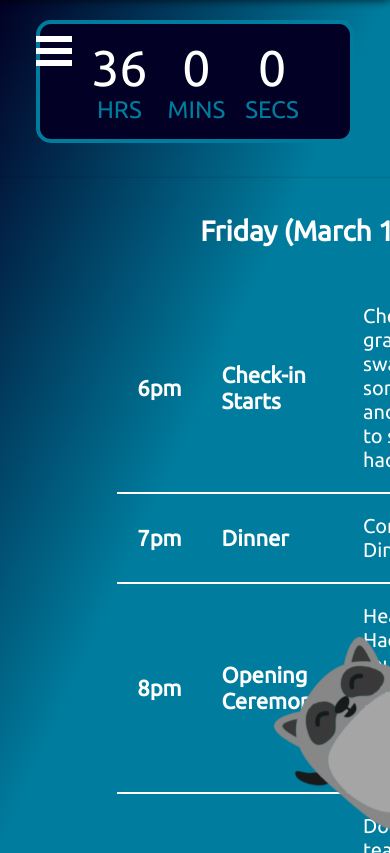
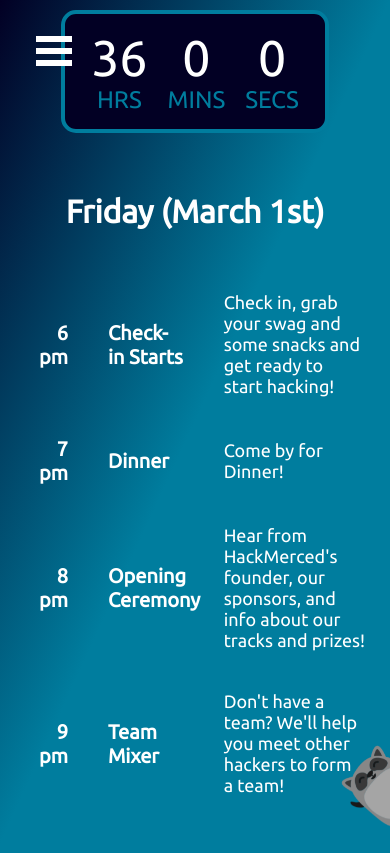
Before and after one commit to HackMerced/HackMerced-IV-Live, a React (Create React App) app in the folder client/: page / in a window 390 px wide. Built offline with nearby package versions, Linux system fonts and the light colour scheme.

Commit message:
FINALLY FIXED MARGINS

```diff
--- a/client/public/index.html
+++ b/client/public/index.html
@@ -3,10 +3,8 @@
   <head>
     <meta charset="utf-8" />
     <link rel="shortcut icon" href="%PUBLIC_URL%/favicon.ico" />
-    <meta
-      name="viewport"
-      content="width=device-width, initial-scale=1, shrink-to-fit=no"
-    />
+    <meta name="viewport" content="width=device-width, maximum-scale=1.0">
+
     <meta name="theme-color" content="#000000" />
     <link rel="manifest" href="%PUBLIC_URL%/manifest.json" />
     <link href="https://fonts.googleapis.com/css?family=Ubuntu" rel="stylesheet">
--- a/client/src/App.css
+++ b/client/src/App.css
@@ -4,29 +4,30 @@
   min-height: 100vh;
 }
 
-.App-header:before {
-  content: "";
+.App-header {
   position: fixed;
-  top: -10px;
-  left: 0;
+  top: 0;
+  z-index: 1000;
   width: 100%;
-  height: 10px;
+  height: 140px;
+}
 
-  -webkit-box-shadow: 0px 0px 10px rgba(0,0,0,.8);
-      -moz-box-shadow: 0px 0px 10px rgba(0,0,0,.8);
-                 box-shadow: 0px 0px 10px rgba(0,0,0,.8);
-
-  z-index: 100;
-}
-.App-header {
-  min-width: 80vh;
-  min-height: calc(100vh - 200px);
+.App-content {
+  height: calc(100vh - 170px);
+  margin-top: 150px;
+  margin-bottom: 20px;
+  margin-left: 20px;
+  margin-right: 20px;
   color: white;
-  margin-top: 160px;
-  min-height: 80vh;
   display: flex;
   flex-direction: column;
   align-items: center;
   justify-content: center;
-  box-shadow: 0px 3px 5px #000;
 }
+
+@media screen and (max-width: 500px) {
+  .App-content {
+    margin-left: 5px;
+    margin-right: 5px;
+  }
+}
--- a/client/src/App.jsx
+++ b/client/src/App.jsx
@@ -16,7 +16,6 @@ import Submission from "./components/Submission";
 import Tracks from "./components/Tracks";
 import NavBar from "./components/NavBar";
 import Timer from "./components/Timer";
-import API from "./components/API";
 import Raccoons from "./components/Raccoons";
 
 class App extends Component {
@@ -24,19 +23,20 @@ class App extends Component {
     return (
       <Router>
         <div className="App">
-          <NavBar />
-          <Timer />
+          <div className="App-header">
+            <NavBar />
+            <Timer />
+          </div>
           <Raccoons />
-          <header className="App-header">
+          <div className="App-content">
             <Route exact path = "/" component = {Schedule}/>
             <Route path = "/Map" component = {MapUCM}/>
             <Route path = "/Tracks" component = {Tracks}/>
             <Route path = "/Prizes" component = {Prizes}/>
-            <Route path = "/API" component = {API}/>
             <Route path = "/Hardware" component = {Hardware}/>
             <Route path = "/Submission" component = {Submission}/>
             <Route path = "/Contact" component = {Contact}/>
-          </header>
+          </div>
         </div>
       </Router>
     );
--- a/client/src/assets/css/NavBar.css
+++ b/client/src/assets/css/NavBar.css
@@ -48,6 +48,7 @@
   /* General sidebar styles */
   .bm-menu {
     background: #020024;
+    height: inherit;
     width: 300px;
     font-size: 2em;
     outline: none;
--- a/client/src/assets/css/Raccoons.css
+++ b/client/src/assets/css/Raccoons.css
@@ -1,12 +1,20 @@
+.raccoon-family {
+    width: 100%;
+    position: absolute;
+    bottom: 0;
+    height: 20px;
+}
+
 button {
     background: transparent;
     border: none;
 }
+
 .raccoon-btn {
-    bottom: 0;
+    width: 100px;
+    top: -160px;
     right: 0;
-    width: 120px;
-  }
+}
 
 .raccoon1 {
     top: 0;
@@ -15,7 +23,7 @@ button {
 }
 
 .raccoon2 {
-    bottom: 300px;
+    bottom: 0;
     left: 400px;
     width: 230px;
 }
@@ -44,11 +52,26 @@ button {
 
 .raccoon {
     position: absolute;
-    z-index: 10000;
+    z-index: 100000;
     transition: transform .3s; /* Animation */
+    overflow-x: hidden;
 }
 
 .raccoon:hover {
     transform: scale(1.2);
     cursor: pointer;
 }
+
+@media screen and (max-width: 600px) {
+    .raccoon-btn {
+        width: 80px;
+        top: -120px;
+    }
+}
+
+@media screen and (max-width: 450px) {
+    .raccoon-btn {
+        width: 50px;
+        top: -80px;
+    }
+}
--- a/client/src/assets/css/Schedule.css
+++ b/client/src/assets/css/Schedule.css
@@ -1,7 +1,8 @@
 .Schedule {
-  width: inherit;
   position: relative;
-
+  overflow-y: scroll;
+  height: 100vh;
+  padding: 0 20px;
 }
 
 .Schedule p {
@@ -11,40 +12,55 @@
 }
 
 table {
-  border-radius: 10px;
-  width: 80vw;
   margin-bottom: 20px;
+  width: 60%;
+  table-layout: fixed;
+  margin: 0 auto;
 }
 
 table caption {
   text-align: center;
-  font-size: 28px;
+  font-size: 2em;
 }
 
 td {
   text-align: left;
-  border-bottom: 2px solid #fff;
   padding: 10px;
 }
 
 .hour {
-  width: 120px;
+  width: 20%;
 }
 
 .event {
-  width: 300px;
+  width: 30%;
+}
+
+.info {
+  width: 50%;
+}
+
+.hour p {
+  text-align: right;
 }
 
 .hour p, .event p {
   font-weight: bold;
   font-size: 22px;
 }
-
-.full-schedule {
-  overflow-y: scroll;
-  height:80vh;
+@media screen and (max-width: 1000px) {
+  table {
+    width: 100%;
+  }
+  .Schedule p {
+    font-size: 18px;
+  }
+  .hour p, .event p {
+    font-size: 20px;
+  }
 }
-
-@media screen and (max-width: 1200px) {
-
+@media screen and (max-width: 500px) {
+  .Schedule {
+    padding: 0;
+  }
 }
--- a/client/src/assets/css/Timer.css
+++ b/client/src/assets/css/Timer.css
@@ -1,21 +1,19 @@
 .Timer {
     background-color: rgb(2,0,36);
     padding: 5px;
-    position: absolute;
-    margin: 20px auto;
+    position: relative;
+    margin: 10px auto;
     border-radius: 15px;
     border: 4px solid #007d9e;
     color: #007d9e;
-    width: 300px;
-    left: 0;
-    right: 0;
+    width: 250px;
     text-align: center;
 }
 
 .time {
     display: inline-block;
     margin: 10px;
-    font-size: 24px;
+    font-size: 1.5em;
 }
 
 .Timer span {
--- a/client/src/components/NavBar.jsx
+++ b/client/src/components/NavBar.jsx
@@ -12,12 +12,10 @@ class NavBar extends Component {
                 <Menu className = "menu">
                     <img src={HM} alt="HackMerced" className="HackMerced" />
                     <p>This is it, Good Luck!</p>
-                    <Link className = "menu-item" to = "/">Home</Link>
-                    <Link className = "menu-item" to = "/Schedule">Schedule</Link>
+                    <Link className = "menu-item" to = "/">Schedule</Link>
                     <Link className = "menu-item" to = "/Map">Map</Link>
                     <Link className = "menu-item" to = "/Tracks">Tracks</Link>
                     <Link className = "menu-item" to = "/Prizes">Prizes</Link>
-                    <Link className = "menu-item" to = "/API">APIs</Link>
                     <Link className = "menu-item" to = "/Hardware">Hardware</Link>
                     <Link className = "menu-item" to = "/Submission">Submission</Link>
                     <Link className = "menu-item" to = "/Contact">Contact</Link>
--- a/client/src/components/Raccoons.jsx
+++ b/client/src/components/Raccoons.jsx
@@ -58,7 +58,7 @@ export default class Raccoons extends Component {
     );
 
     return (
-      <div>
+      <div className="raccoon-family">
         <RaccoonFamily reveal={this.state.showRaccoons} />
         {raccoon_button}
       </div>
--- a/client/src/components/Schedule.jsx
+++ b/client/src/components/Schedule.jsx
@@ -7,14 +7,14 @@ class Schedule extends Component {
     return (
       <div className="Schedule">
         <div className="full-schedule">
-                <table cellSpacing="0">
+            <table cellSpacing="0">
                 <caption>
                     <h4>Friday (March 1st)</h4>
                 </caption>
                 <tbody>
                     <tr>
                     <td className="hour">
-                        <p>6pm</p>
+                        <p>6 pm</p>
                     </td>
                     <td className="event">
                         <p>Check-in Starts</p>
@@ -25,7 +25,7 @@ class Schedule extends Component {
                     </tr>
                     <tr>
                     <td className="hour">
-                        <p>7pm</p>
+                        <p>7 pm</p>
                     </td>
                     <td className="event">
                         <p>Dinner</p>
@@ -36,7 +36,7 @@ class Schedule extends Component {
                     </tr>
                     <tr>
                     <td className="hour">
-                        <p>8pm</p>
+                        <p>8 pm</p>
                     </td>
                     <td className="event">
                         <p>Opening Ceremony</p>
@@ -47,7 +47,7 @@ class Schedule extends Component {
                     </tr>
                     <tr>
                     <td className="hour">
-                        <p>9pm</p>
+                        <p>9 pm</p>
                     </td>
                     <td className="event">
                         <p>Team Mixer</p>
@@ -58,7 +58,7 @@ class Schedule extends Component {
                     </tr>
                     <tr>
                     <td className="hour">
-                        <p>9pm</p>
+                        <p>9 pm</p>
                     </td>
                     <td className="event">
                         <p>Hacking Begins</p>
@@ -77,7 +77,7 @@ class Schedule extends Component {
                 <tbody>
                     <tr>
                     <td className="hour">
-                        <p>12am</p>
+                        <p>12 am</p>
                     </td>
                     <td className="event">
                         <p>Midnight Snack</p>
@@ -88,7 +88,7 @@ class Schedule extends Component {
                     </tr>
                     <tr>
                     <td className="hour">
-                        <p>7am</p>
+                        <p>7 am</p>
                     </td>
                     <td className="event">
                         <p>Breakfast</p>
@@ -99,7 +99,7 @@ class Schedule extends Component {
                     </tr>
                     <tr>
                     <td className="hour">
-                        <p>9am</p>
+                        <p>9 am</p>
                     </td>
                     <td className="event">
                         <p>SolidWorks Workshop</p>
@@ -110,7 +110,7 @@ class Schedule extends Component {
                     </tr>
                     <tr>
                     <td className="hour">
-                        <p>12pm</p>
+                        <p>12 pm</p>
                     </td>
                     <td className="event">
                         <p>Lunch</p>
@@ -121,7 +121,7 @@ class Schedule extends Component {
                     </tr>
                     <tr>
                     <td className="hour">
-                        <p>6pm</p>
+                        <p>6 pm</p>
                     </td>
                     <td className="event">
                         <p>Dinner</p>
@@ -132,7 +132,7 @@ class Schedule extends Component {
                     </tr>
                     <tr>
                     <td className="hour">
-                        <p>8pm</p>
+                        <p>8 pm</p>
                     </td>
                     <td className="event">
                         <p>MLH Cupstacking</p>
@@ -150,7 +150,7 @@ class Schedule extends Component {
                 <tbody>
                     <tr>
                     <td className="hour">
-                        <p>12am</p>
+                        <p>12 am</p>
                     </td>
                     <td className="event">
                         <p>Midnight Snack</p>
@@ -161,7 +161,7 @@ class Schedule extends Component {
                     </tr>
                     <tr>
                     <td className="hour">
-                        <p>8am</p>
+                        <p>8 am</p>
                     </td>
                     <td className="event">
                         <p>Project Submission</p>
@@ -172,7 +172,7 @@ class Schedule extends Component {
                     </tr>
                     <tr>
                     <td className="hour">
-                        <p>9am</p>
+                        <p>9 am</p>
                     </td>
                     <td className="event">
                         <p>Hacking Ends</p>
@@ -183,7 +183,7 @@ class Schedule extends Component {
                     </tr>
                     <tr>
                     <td className="hour">
-                        <p>9am</p>
+                        <p>9 am</p>
                     </td>
                     <td className="event">
                         <p>Breakfast</p>
@@ -194,7 +194,7 @@ class Schedule extends Component {
                     </tr>
                     <tr>
                     <td className="hour">
-                        <p>10:30am</p>
+                        <p>10:30 am</p>
                     </td>
                     <td className="event">
                         <p>Judging</p>
@@ -205,7 +205,7 @@ class Schedule extends Component {
                     </tr>
                     <tr>
                     <td className="hour">
-                        <p>12pm</p>
+                        <p>12 pm</p>
                     </td>
                     <td className="event">
                         <p>Lunch</p>
@@ -216,7 +216,7 @@ class Schedule extends Component {
                     </tr>
                     <tr>
                     <td className="hour">
-                        <p>1pm</p>
+                        <p>1 pm</p>
                     </td>
                     <td className="event">
                         <p>Closing Ceremony</p>
```
Also changed, not shown: client/src/components/API.jsx (deleted, +0 -7 lines).
